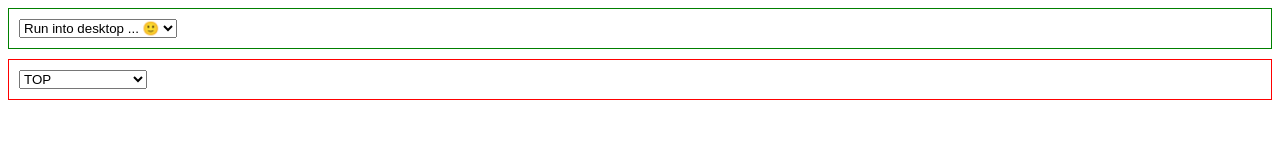
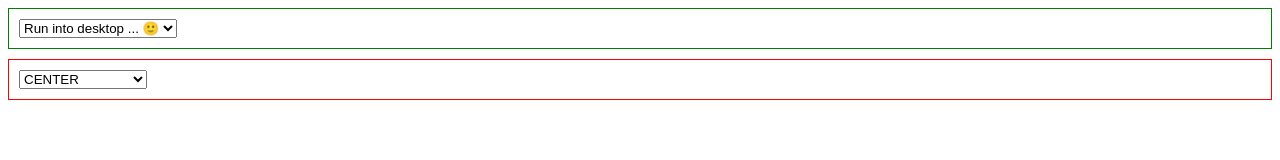
Before and after one commit to yassineDevox/react-essentials, a React (Create React App) app: page / in a window 1280 px wide. Shown: the top 160 px of the page. Built offline with nearby package versions, Linux system fonts and the light colour scheme.

Commit message:
device-pos-useCase2

```diff
--- a/src/components/Device.js
+++ b/src/components/Device.js
@@ -3,11 +3,14 @@ import { useContext } from 'react'
 import { builderContext } from '../context'
 
 const Device = () => {
-  const {device:currentDevice,setDevice} = useContext(builderContext)
+  const {builder:{currentDevice},builder,setBuilder} = useContext(builderContext)
+  const onDeviceChanged = (e)=>{
+    setBuilder({...builder,currentDevice:e.target.value})
+  }
   return <div style={{border:"1px solid green",padding:10,marginBottom:10}}>
-    <select value={currentDevice} onChange={(e)=>setDevice(e.target.value)}>
-      <option value="MOBILE">Run into mobile ... 😎</option>
-      <option value="DESKTOP">Run into desktop ... 🙂</option>
+    <select value={currentDevice} onChange={onDeviceChanged}>
+      <option value="mobile">Run into mobile ... 😎</option>
+      <option value="desktop">Run into desktop ... 🙂</option>
     </select>
   </div>
 }
--- a/src/components/Position.js
+++ b/src/components/Position.js
@@ -1,25 +1,41 @@
 import React from 'react'
 import { useContext } from 'react'
 import { builderContext } from '../context'
+const log = m=>console.log(m)
+const Position = () => {
+  log("rendred")
+  const {
+    builder: { currentDevice },
+    builder,
+    setBuilder
+  } = useContext(builderContext)
 
-const Position = () => {
-  const { position: currentPosition, setPosition, device } = useContext(
-    builderContext
-  )
+  const onPositionChanged = (e)=>{
+    setBuilder(b=>{
+      b.banner[currentDevice].position=e.target.value
+      return {...b}
+    })
+  }
+
   return (
     <div style={{ border: '1px solid red', padding: 10 }}>
-
       {/* for mobile  */}
-      {device === 'MOBILE' && (
-        <select value={currentPosition} onChange={e => setPosition(e.target.value)}>
+      {currentDevice === 'mobile' && (
+        <select
+          value={builder.banner[currentDevice].position}
+          onChange={onPositionChanged}
+        >
           <option value='top'>TOP</option>
           <option value='center'>CENTER</option>
           <option value='bottom'>BOTTOM</option>
         </select>
       )}
       {/* for desktop  */}
-      {device === 'DESKTOP' && (
-        <select value={currentPosition} onChange={e => setPosition(e.target.value)}>
+      {currentDevice === 'desktop' && (
+        <select
+          value={builder.banner[currentDevice].position}
+          onChange={onPositionChanged}
+        >
           <option value='top_l'>TOP_LEFT</option>
           <option value='top'>TOP</option>
           <option value='top_r'>TOP_RIGHT</option>
--- a/src/context/index.js
+++ b/src/context/index.js
@@ -3,13 +3,20 @@ import React, { useState } from 'react'
 export const builderContext = React.createContext()
 
 export const BuilderProvider = ({ children }) => {
-  const [device, setDevice] = useState('DESKTOP')
-  const [position, setPosition] = useState('top')
+  const [builder, setBuilder] = useState({
+    banner: {
+      mobile: {
+        position: 'top'
+      },
+      desktop: {
+        position: 'center'
+      }
+    },
+    currentDevice: 'desktop'
+  })
 
   return (
-    <builderContext.Provider
-      value={{ device, setDevice, position, setPosition }}
-    >
+    <builderContext.Provider value={{ builder, setBuilder }}>
       {children}
     </builderContext.Provider>
   )
```
